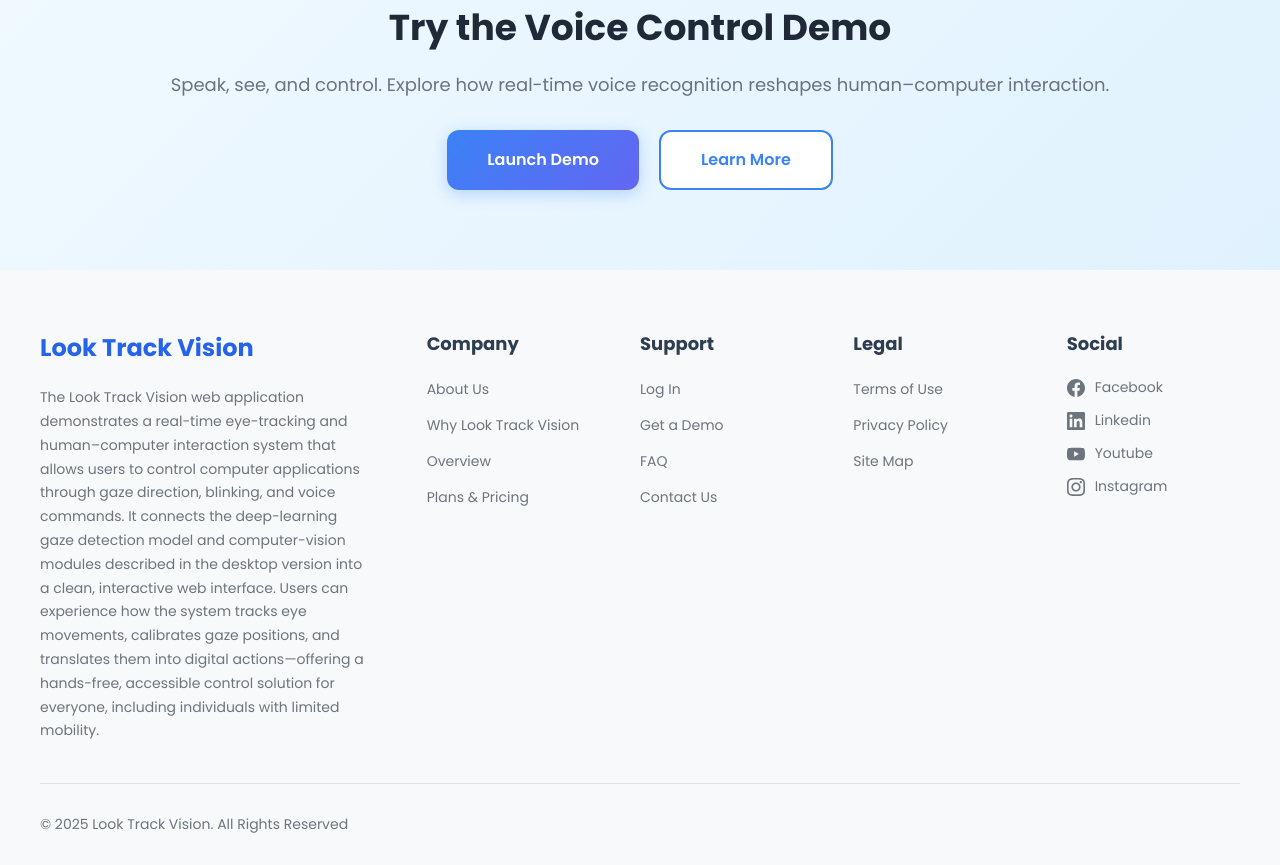
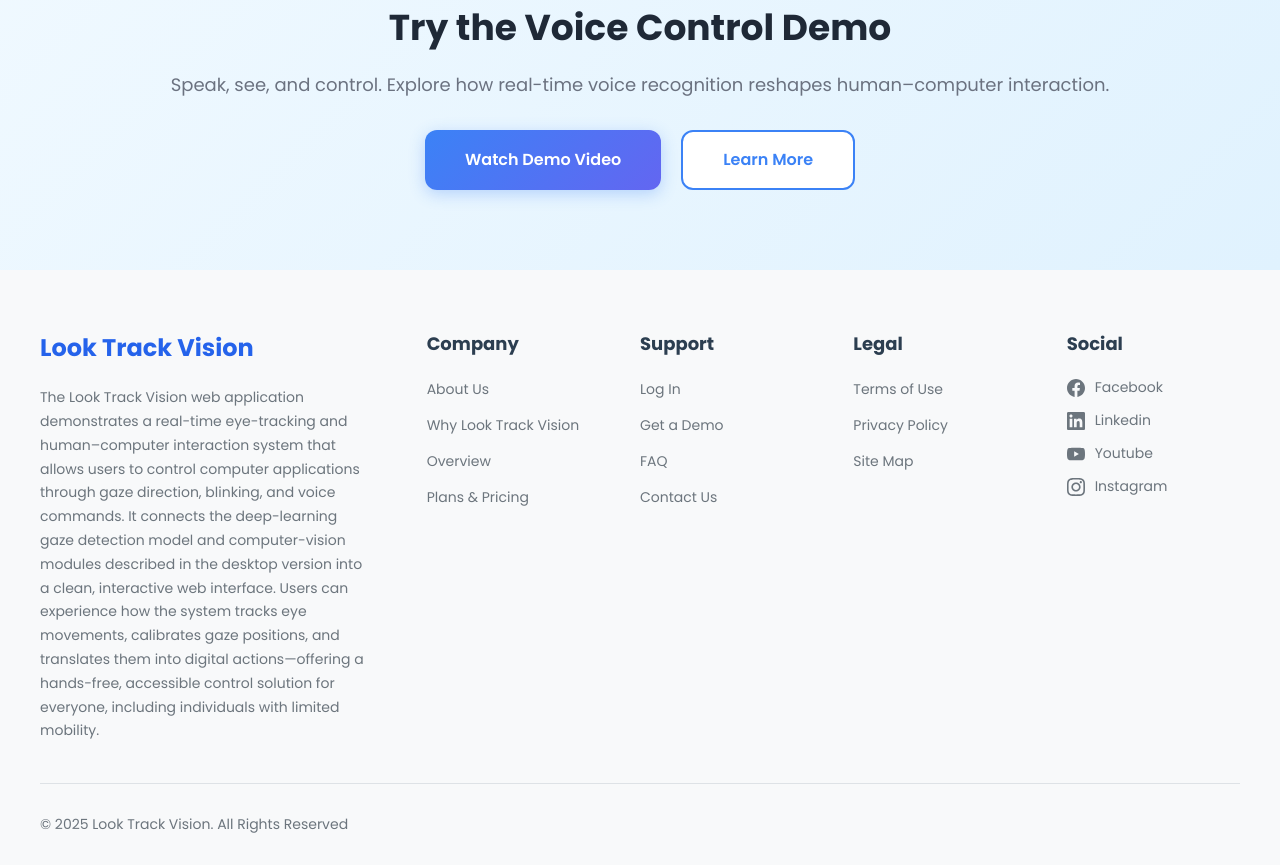
Before and after one commit to MoraisMNS/gaze-tracking-webapp-frontend, a React (Vite) app: page /voice-integration in a window 1280 px wide. Shown: the part 1560-2425 px from the top of the page. Built offline with nearby package versions, Linux system fonts and the light colour scheme.

Commit message:
Voice Integration page

```diff
--- a/src/pages/VoiceIntegration.jsx
+++ b/src/pages/VoiceIntegration.jsx
@@ -78,7 +78,7 @@
           Speak, see, and control. Explore how real-time voice recognition reshapes human–computer interaction.
         </p>
         <div className="voice-cta-buttons">
-          <button className="voice-cta-btn voice-cta-primary">Launch Demo</button>
+          <button className="voice-cta-btn voice-cta-primary">Watch Demo Video</button>
           <button className="voice-cta-btn voice-cta-secondary">Learn More</button>
         </div>
       </section>
```
